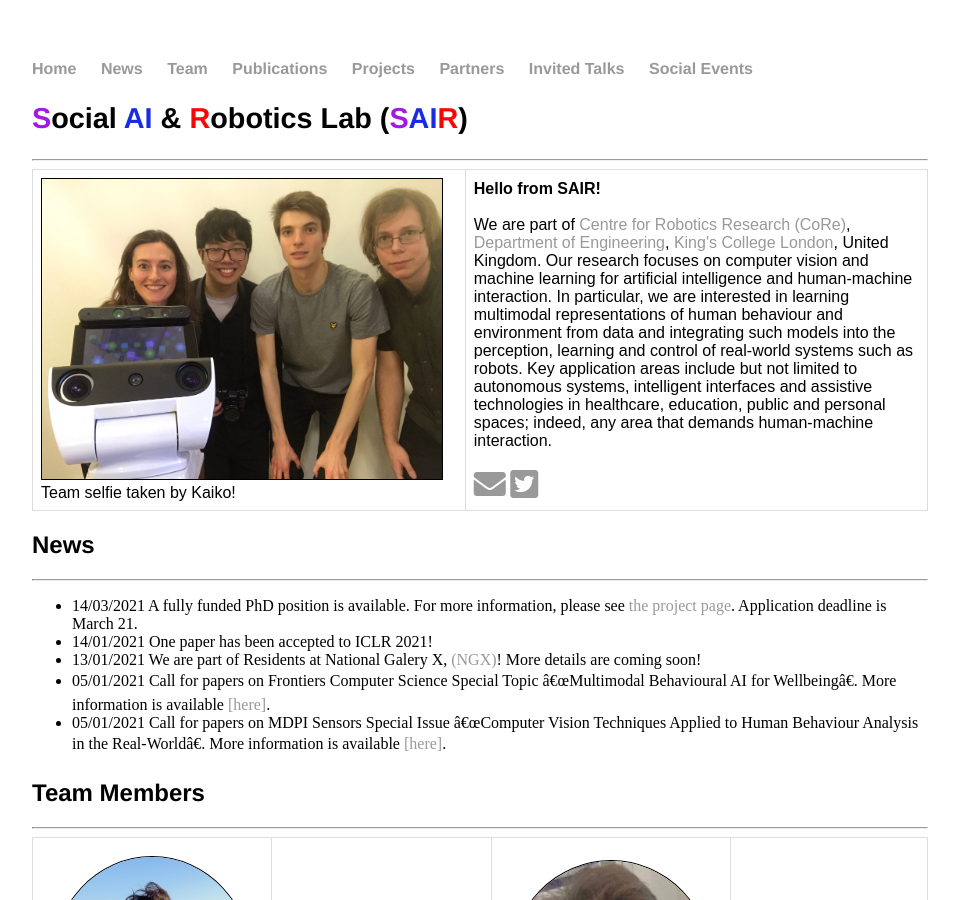
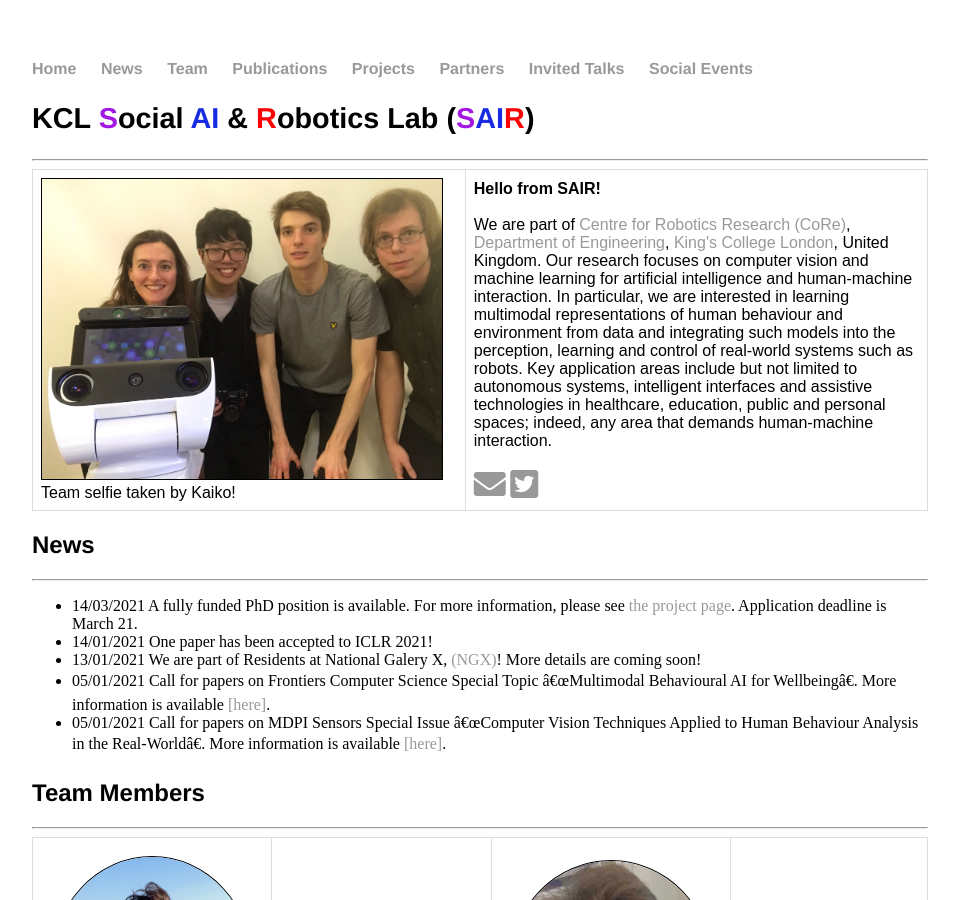
Before and after one commit to sairlab/sairlab.github.io, a Jekyll site: the page built from index.html, in a window 1280 px wide and 900 px high. Shown: the whole window, without its empty margins (160-1119 px from the left). Built offline with Jekyll 4.4.1, drawn with Linux system fonts in a browser that asks for light colours; a style sheet for code colours, icons or effects is not loaded.

Commit message:
Update index.html

```diff
--- a/index.html
+++ b/index.html
@@ -5,7 +5,7 @@ title: SAIR lab
 
 <section id="home">
 <h1>
-    <a style="color:#a318e3;">S</a>ocial <a style="color:#182be3;">A</a><a style="color:#182be3;">I</a> & <a style="color:#fa0505;">R</a>obotics Lab (<a style="color:#a318e3;">S</a><a style="color:#182be3;">A</a><a style="color:#182be3;">I</a><a style="color:#fa0505;">R</a>)
+    KCL <a style="color:#a318e3;">S</a>ocial <a style="color:#182be3;">A</a><a style="color:#182be3;">I</a> & <a style="color:#fa0505;">R</a>obotics Lab (<a style="color:#a318e3;">S</a><a style="color:#182be3;">A</a><a style="color:#182be3;">I</a><a style="color:#fa0505;">R</a>)
     <br>
 
 </h1>
```
